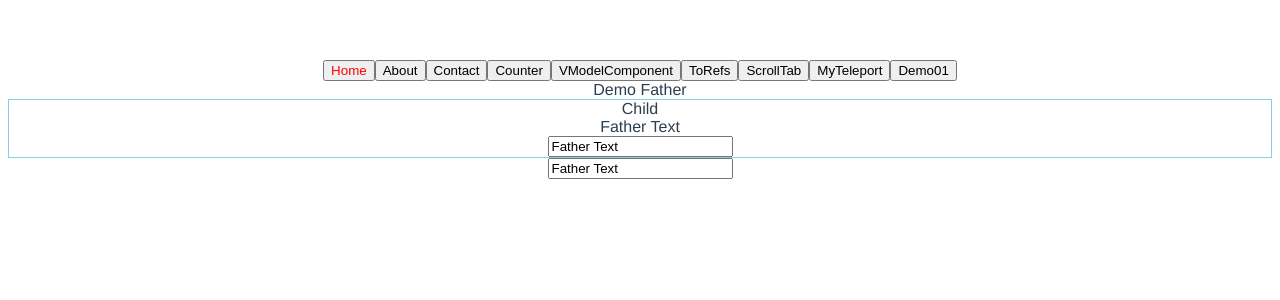
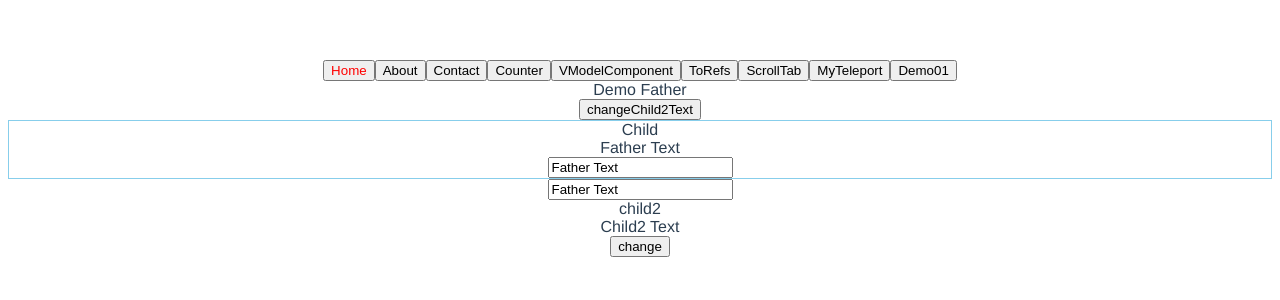
Before and after one commit to HelloBojack/learn_vue3, a Vue app in the folder learn_vue3/: page / in a window 1280 px wide. Shown: the top 300 px of the page. Built offline with nearby package versions, Linux system fonts and the light colour scheme.

Commit message:
defineExpose

```diff
--- /dev/null
+++ b/learn_vue3/src/components/Demo01/components/Child2.vue
@@ -0,0 +1,17 @@
+<script setup lang="ts">
+import { ref } from "vue";
+
+let text = ref("Child2 Text");
+const changeText = () => {
+  text.value = text.value + "1";
+};
+defineExpose({
+  text,
+  changeText,
+});
+</script>
+<template>
+  <div>child2</div>
+  <div>{{ text }}</div>
+  <button @click="changeText">change</button>
+</template>
--- a/learn_vue3/src/components/Demo01/index.vue
+++ b/learn_vue3/src/components/Demo01/index.vue
@@ -1,15 +1,26 @@
 <script setup lang="ts">
-import { ref } from "vue";
+import { onMounted, ref } from "vue";
 import Child from "./components/Child.vue";
 import Child1 from "./components/Child1.vue";
+import Child2 from "./components/Child2.vue";
 let text = ref("Father Text");
 const changeText = (value: string) => {
   console.log("changeText", value);
   text.value = value;
 };
+const refChild = ref(null);
+onMounted(() => {
+  console.log(refChild.value.text);
+});
+const changeChild2Text = () => {
+  // refChild.value.text = refChild.value.text + "1";
+  refChild.value.changeText();
+};
 </script>
 <template>
   <div>Demo Father</div>
+  <button @click="changeChild2Text">changeChild2Text</button>
   <Child :text="text" @changeText="changeText"></Child>
   <Child1 v-model:text="text"></Child1>
+  <Child2 ref="refChild"></Child2>
 </template>
```
